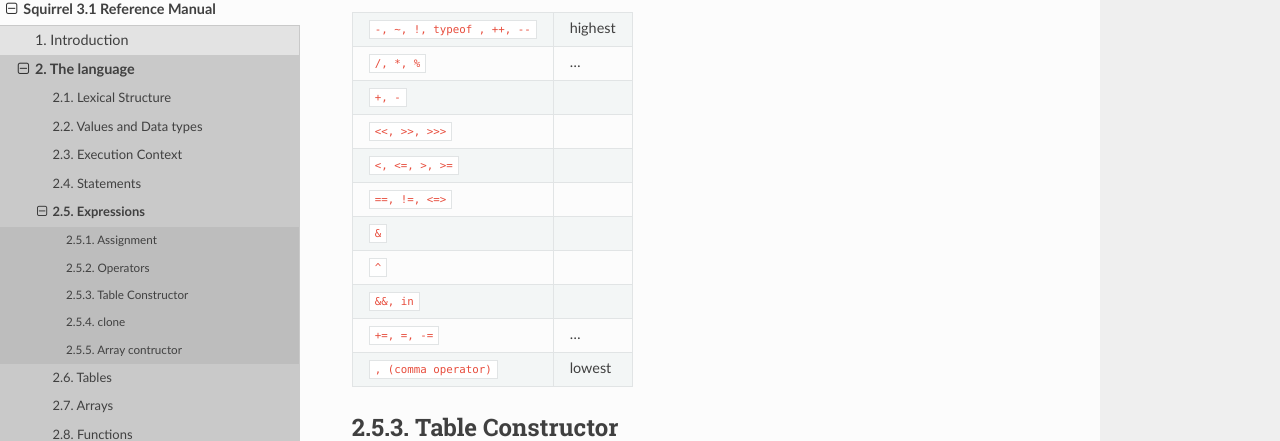
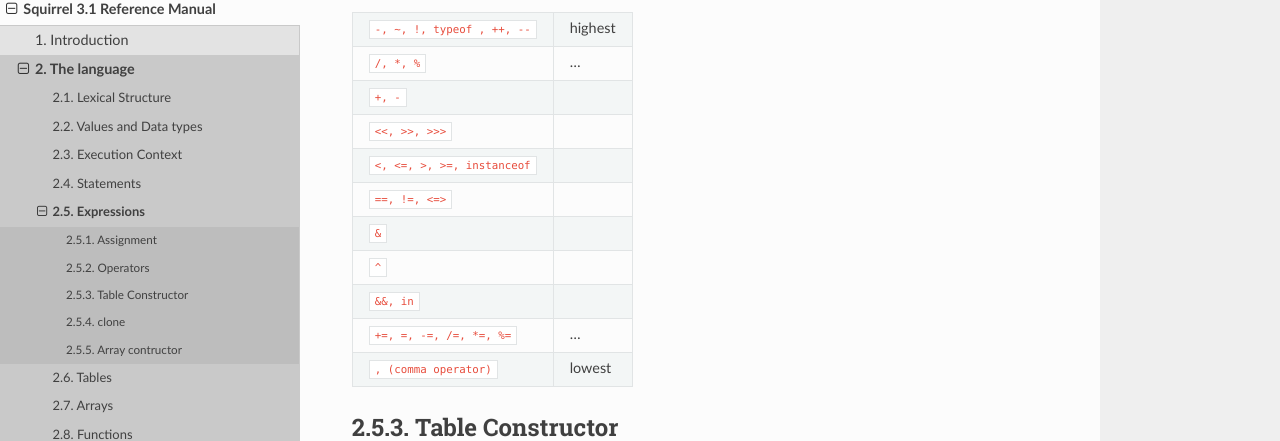
Before and after one commit to albertodemichelis/squirrel, a Sphinx documentation site: the page built from doc/source/reference/language/expressions.rst, in a window 1280 px wide and 900 px high, scrolled down 3440 px. Shown: the part 101-542 px from the top of the window. Built offline with Sphinx 7.4.7 and the Read the Docs theme 2.0.0, drawn with Linux system fonts in a browser that asks for light colours; formulas are drawn with MathJax 3.

Commit message:
minor documentation fixes

```diff
--- a/doc/source/reference/language/expressions.rst
+++ b/doc/source/reference/language/expressions.rst
@@ -243,7 +243,7 @@
 +---------------------------------------+-----------+
 | ``<<, >>, >>>``                       |           |
 +---------------------------------------+-----------+
-| ``<, <=, >, >=``                      |           |
+| ``<, <=, >, >=, instanceof``          |           |
 +---------------------------------------+-----------+
 | ``==, !=, <=>``                       |           |
 +---------------------------------------+-----------+
@@ -253,7 +253,7 @@
 +---------------------------------------+-----------+
 | ``&&, in``                            |           |
 +---------------------------------------+-----------+
-| ``+=, =, -=``                         | ...       |
+| ``+=, =, -=, /=, *=, %=``             | ...       |
 +---------------------------------------+-----------+
 | ``, (comma operator)``                | lowest    |
 +---------------------------------------+-----------+
--- a/doc/source/stdlib/stdstringlib.rst
+++ b/doc/source/stdlib/stdstringlib.rst
@@ -158,9 +158,9 @@
 +---------------------+--------------------------------------+
 |      `\\C`          |  non control characters              |
 +---------------------+--------------------------------------+
-|      `\\p`          |  punctuation                          |
+|      `\\p`          |  punctuation                         |
 +---------------------+--------------------------------------+
-|      `\\P`          |  non punctuation                      |
+|      `\\P`          |  non punctuation                     |
 +---------------------+--------------------------------------+
 |      `\\b`          |  word boundary                       |
 +---------------------+--------------------------------------+
```
